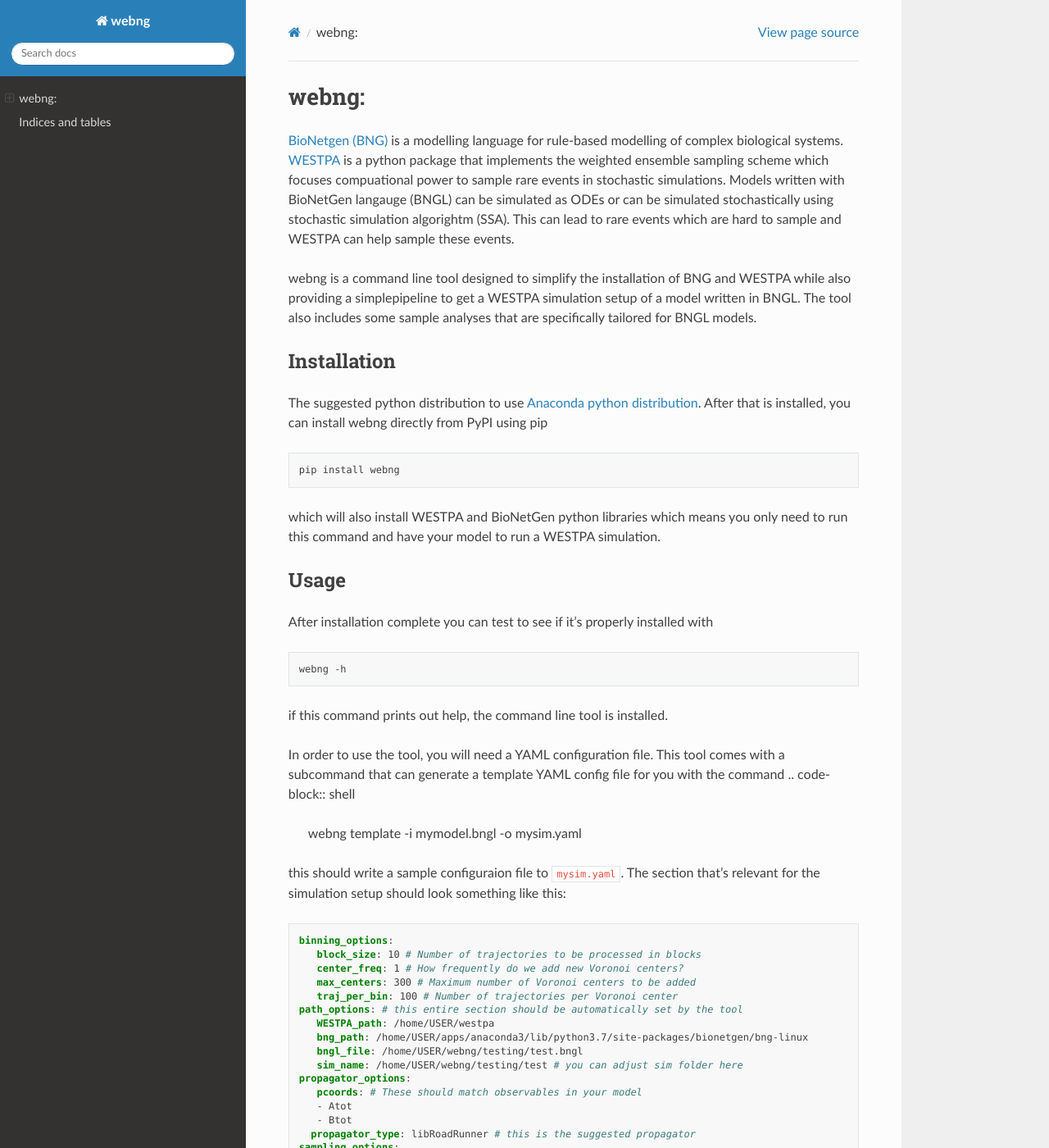
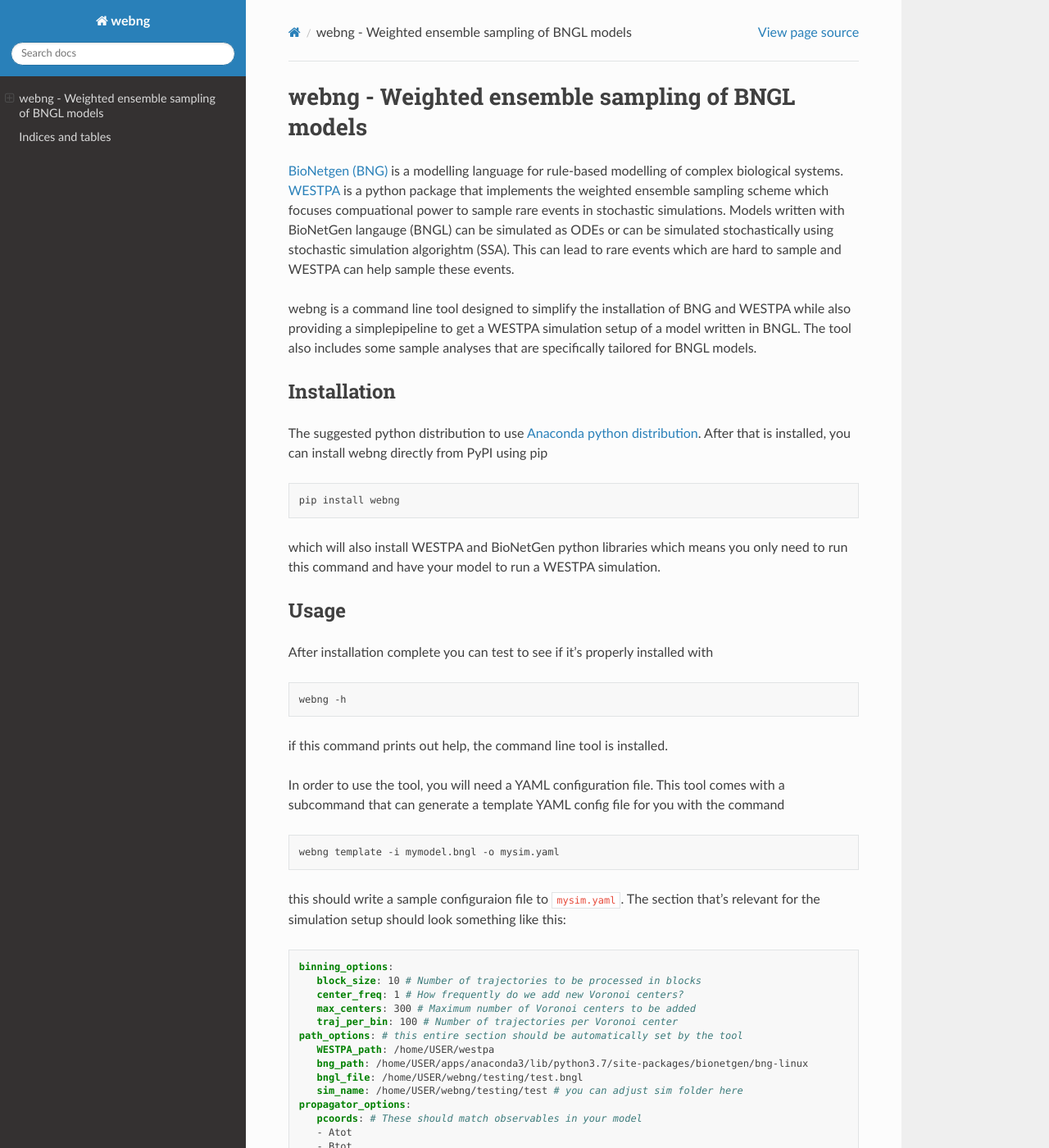
Before and after one commit to ASinanSaglam/webng, a Sphinx documentation site: the page built from docs/index.rst, in a window 1280 px wide and 1400 px high. Shown: the whole window at 82% size. Built offline with Sphinx 7.4.7 and the Read the Docs theme 2.0.0, drawn with Linux system fonts in a browser that asks for light colours.

Commit message:
minor fixes

```diff
--- a/docs/index.rst
+++ b/docs/index.rst
@@ -3,8 +3,8 @@
    You can adapt this file completely to your liking, but it should at least
    contain the root `toctree` directive.
 
-webng:
-=================================
+webng - Weighted ensemble sampling of BNGL models
+=================================================
 
 .. toctree::
    :maxdepth: 2
@@ -48,6 +48,7 @@
 
 In order to use the tool, you will need a YAML configuration file. This tool comes with a
 subcommand that can generate a template YAML config file for you with the command
+
 .. code-block:: shell
 
    webng template -i mymodel.bngl -o mysim.yaml
```
